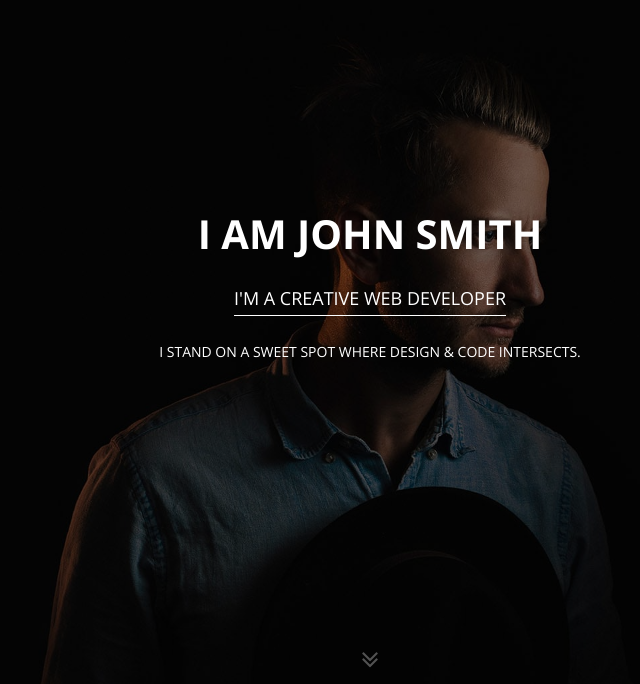
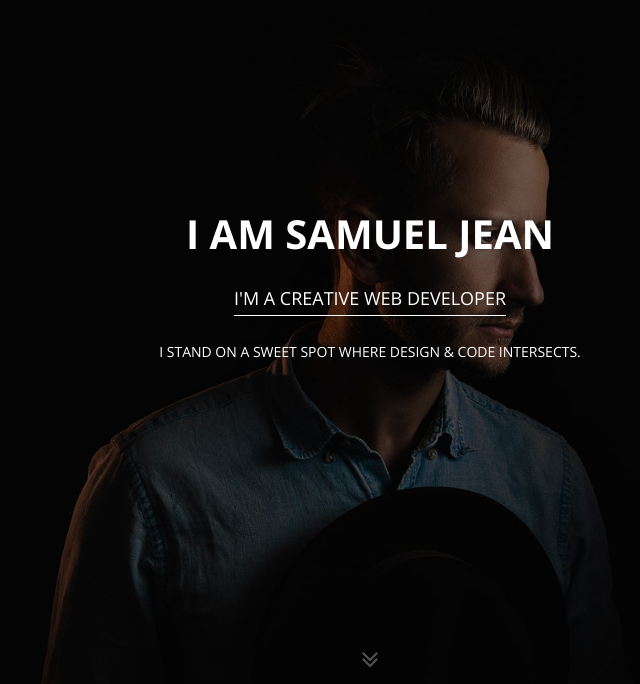
Before and after one commit to TSamy/MyPortfolio, a plain HTML site: page index.html in a window 1280 px wide. Shown: the part 113-797 px from the top of the page, without its empty margins (270-910 px from the left). Drawn offline with nearby package versions, Linux system fonts and the light colour scheme.

Commit message:
Modification on the index page

```diff
--- a/index.html
+++ b/index.html
@@ -56,7 +56,7 @@
 
         <!-- Name & Description -->
         <div class="hero-content">
-            <h1>I am John Smith</h1>
+            <h1>I am Samuel JEAN</h1>
             <p class="hero-job"><span>I'M A CREATIVE WEB DEVELOPER</span></p>
             <p class="hero-job-desc">I STAND ON A SWEET SPOT WHERE DESIGN &amp; CODE INTERSECTS. </p>
 
```
